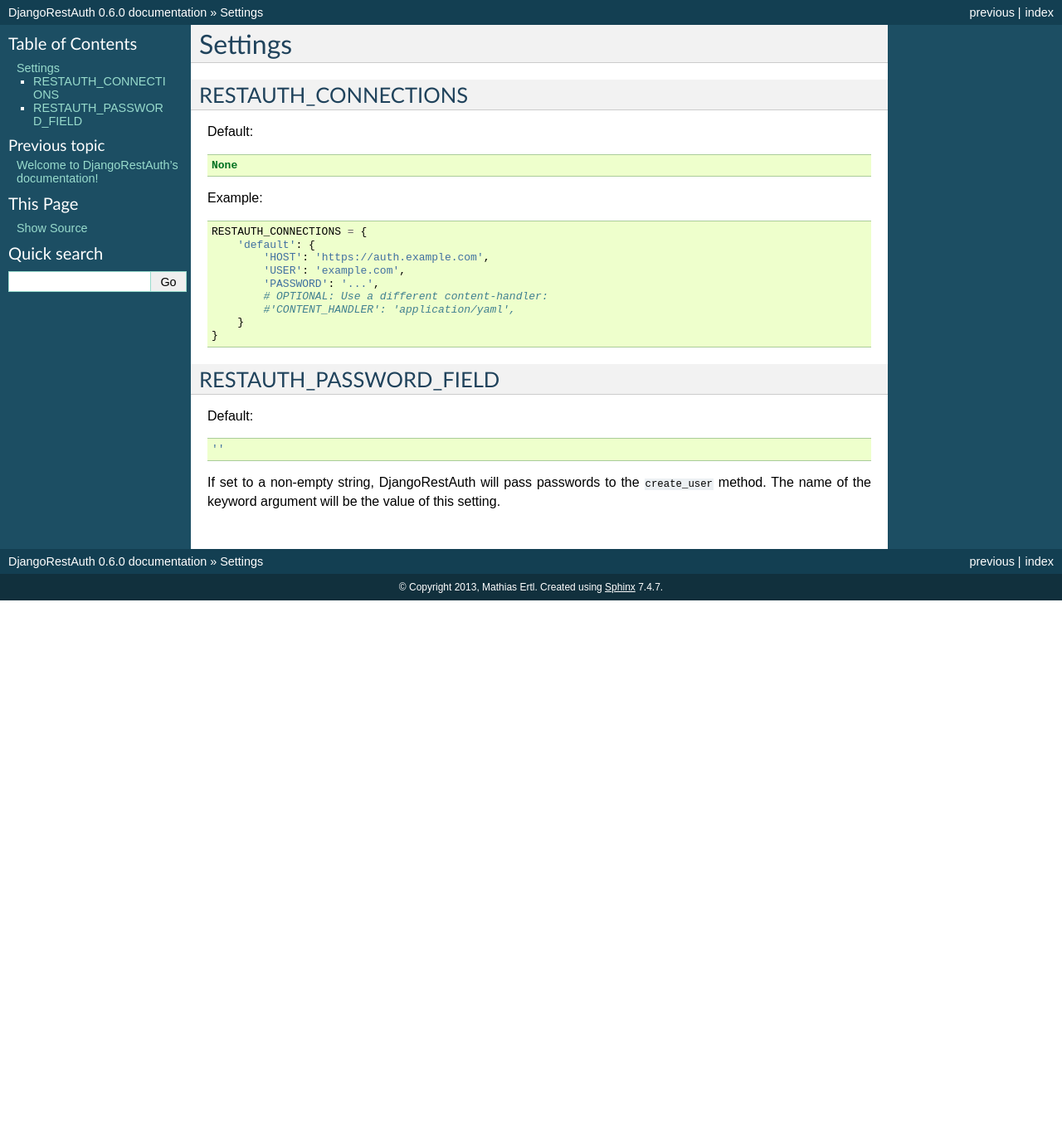
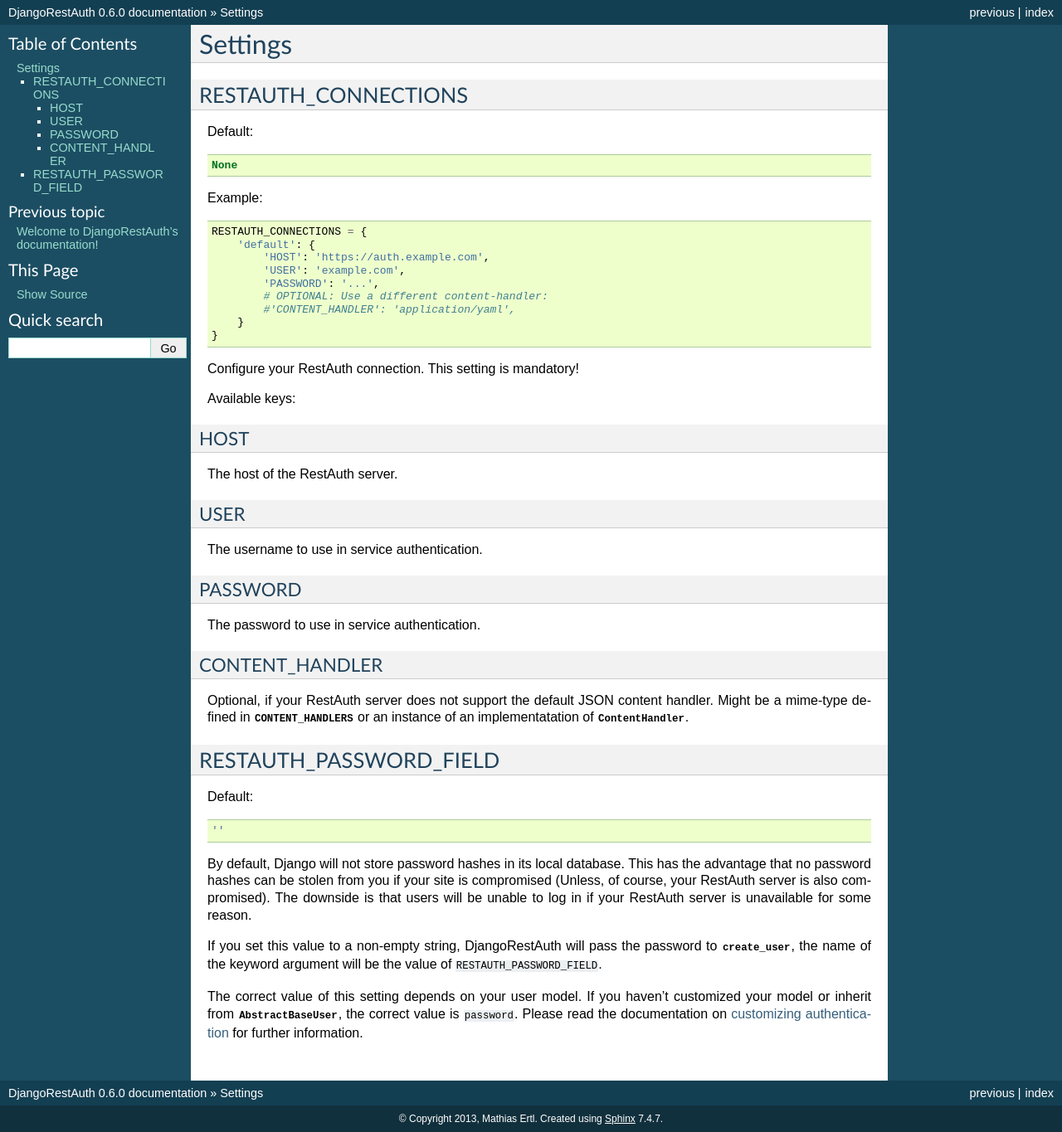
Before and after one commit to RestAuth/django, a Sphinx documentation site: the page built from doc/source/settings.rst, in a window 1280 px wide. Shown: the whole page at 83% size. Built offline with Sphinx 7.4.7, drawn with Linux system fonts in a browser that asks for light colours; before the commit the page ends 900 px from its top, so only the background shows below that.

Commit message:
add loads of explanations about the two settings

```diff
--- a/doc/source/settings.rst
+++ b/doc/source/settings.rst
@@ -24,6 +24,35 @@ Example:
        }
    }
 
+Configure your RestAuth connection. This setting is mandatory!
+
+Available keys:
+
+HOST
+++++
+
+The host of the RestAuth server.
+
+USER
+++++
+
+The username to use in service authentication.
+
+PASSWORD
+++++++++
+
+The password to use in service authentication.
+
+CONTENT_HANDLER
++++++++++++++++
+
+Optional, if your RestAuth server does not support the default JSON content
+handler. Might be a mime-type defined in :py:data:`CONTENT_HANDLERS
+<RestAuthCommon:RestAuthCommon.handlers.CONTENT_HANDLERS>` or an instance of an
+implementatation of :py:class:`ContentHandler
+<RestAuthCommon:RestAuthCommon.handlers.ContentHandler>`.
+
+
 .. _settings-restauth_password_field:
 
 RESTAUTH_PASSWORD_FIELD
@@ -33,6 +62,20 @@ Default::
 
    ''
 
-If set to a non-empty string, DjangoRestAuth will pass passwords to the
-``create_user`` method. The name of the keyword argument will be the value
-of this setting.
+By default, Django will not store password hashes in its local database. This
+has the advantage that no password hashes can be stolen from you if your site is
+compromised (Unless, of course, your RestAuth server is also compromised). The
+downside is that users will be unable to log in if your RestAuth server is
+unavailable for some reason.
+
+If you set this value to a non-empty string, DjangoRestAuth will pass the
+password to :py:meth:`create_user
+<Django:django.contrib.auth.models.CustomUserManager.create_user>`, the name of
+the keyword argument will be the value of ``RESTAUTH_PASSWORD_FIELD``.
+
+The correct value of this setting depends on your user model. If you haven't
+customized your model or inherit from :py:class:`AbstractBaseUser
+<Django:django.contrib.auth.models.AbstractBaseUser>`, the correct value is
+``password``. Please read the documentation on `customizing authentication
+<https://docs.djangoproject.com/en/dev/topics/auth/customizing/>`_ for further
+information.
```
